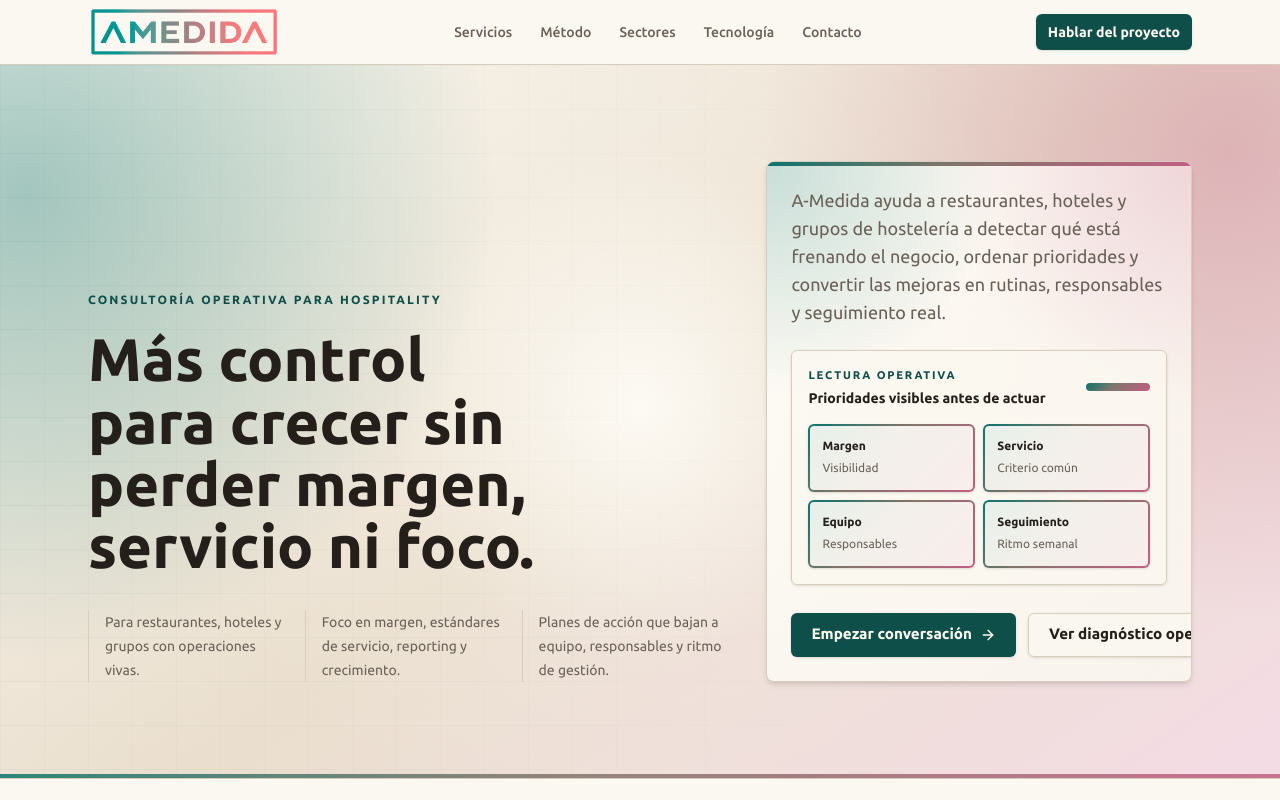
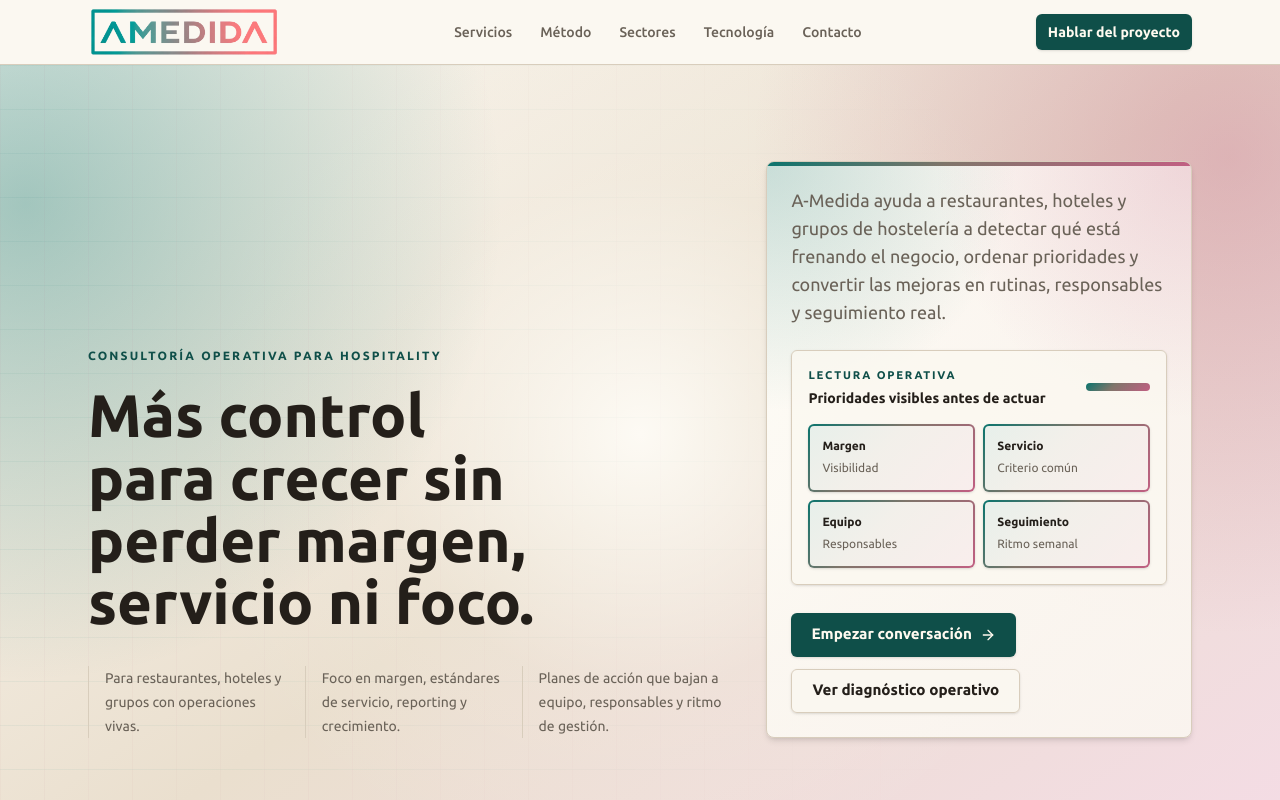
Before and after one commit to javiermatillasantiago1987-cell/a-medida-web, a Next.js app: page / in a window 1280 px wide. Shown: the top 800 px of the page. Built offline with nearby package versions, Linux system fonts and the light colour scheme.

Commit message:
Fix hero CTA responsive layout

```diff
--- a/src/components/sections/page-hero.tsx
+++ b/src/components/sections/page-hero.tsx
@@ -64,9 +64,13 @@ export function PageHero({
             </div>
           ) : null}
           {primaryCta || secondaryCta ? (
-            <div className="mt-7 flex flex-col gap-3 sm:flex-row">
+            <div className="mt-7 flex flex-col flex-wrap gap-3 sm:flex-row sm:items-center">
               {primaryCta ? (
-                <Button asChild size="lg">
+                <Button
+                  asChild
+                  className="w-full max-w-full whitespace-normal sm:w-auto"
+                  size="lg"
+                >
                   <Link href={primaryCta.href}>
                     {primaryCta.label}
                     <ArrowRight aria-hidden="true" className="h-4 w-4" />
@@ -74,7 +78,12 @@ export function PageHero({
                 </Button>
               ) : null}
               {secondaryCta ? (
-                <Button asChild size="lg" variant="outline">
+                <Button
+                  asChild
+                  className="w-full max-w-full whitespace-normal sm:w-auto"
+                  size="lg"
+                  variant="outline"
+                >
                   <Link href={secondaryCta.href}>{secondaryCta.label}</Link>
                 </Button>
               ) : null}
```
